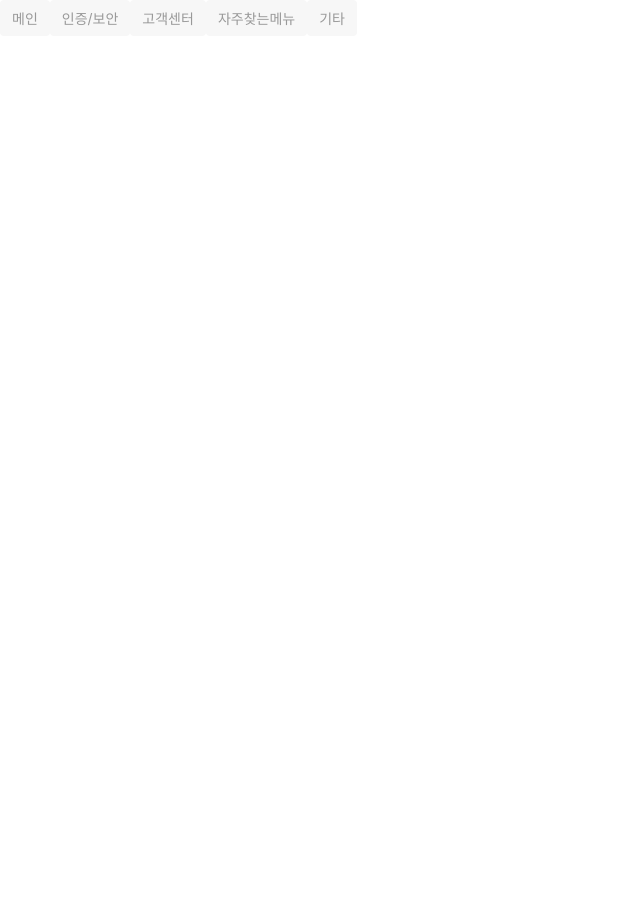
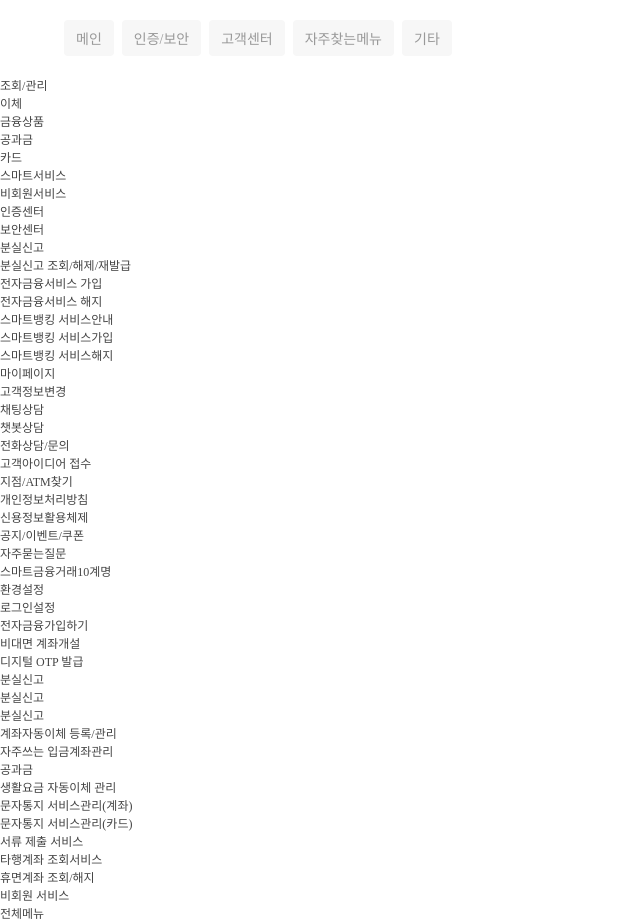
Before and after one commit to hayoung-jeremy/study-redux-2, a React (Create React App) app: page / in a window 1280 px wide. Shown: the whole page, without its empty margins (0-640 px from the left). Before the commit the page ends 800 px from the top, so only its background shows below. Built offline with nearby package versions, Linux system fonts and the light colour scheme.

Commit message:
rendering depth 02

```diff
--- a/src/assets/css/style.css
+++ b/src/assets/css/style.css
@@ -35,7 +35,7 @@ h3,
 h4,
 input,
 button {
-  font-family: arial, Helvetica, AppleSDGothicNeo, sans-serif;
+  font-family: "Noto Sans KR", "Montserrat", serif;
   font-size: 12px;
   color: #444;
 }
@@ -132,8 +132,6 @@ aside {
   display: block;
 }
 
-/* common */
-
 /* clearfix */
 .clearFix {
   *zoom: 1;
@@ -153,9 +151,19 @@ aside {
   top: -9999em;
 }
 
+/* ---------- common ---------- */
 /* container */
-.container {
+.default-container {
+  padding: 20px 12px;
+}
+.default-container.middle {
+  width: 90%;
+  min-width: 400px;
+  margin: 0 auto;
+}
+.flex-container {
   display: flex;
+  justify-content: flex-start;
   align-items: center;
 }
 
@@ -173,6 +181,10 @@ input.btn::placeholder {
   background-color: var(--btn-color-bg);
   font-size: 14px;
   transition: var(--trns-03);
+  cursor: pointer;
+}
+.btn ~ .btn {
+  margin-left: 8px;
 }
 .btn:hover {
   color: var(--txt-btn-hover);
--- a/src/components/DataD1List.js
+++ b/src/components/DataD1List.js
@@ -6,7 +6,7 @@ const DataD1List = () => {
   // 광주은행 메뉴트리
   const [KJ_SB] = data_personal;
   console.log(KJ_SB.menus);
-
+  // depth 01
   const menu_tree = KJ_SB.menus.map((item) => {
     const depth_01__title = item.app_name;
     const depth_01__url = item.app_url;
@@ -19,8 +19,8 @@ const DataD1List = () => {
   });
   return (
     <>
-      <div>
-        <ul className="container">{menu_tree}</ul>
+      <div className="default-container middle">
+        <ul className="flex-container">{menu_tree}</ul>
       </div>
     </>
   );
--- /dev/null
+++ b/src/components/DataD2List.js
@@ -0,0 +1,20 @@
+import React from "react";
+import data_personal from "../db/data_personal.json";
+import { v4 as uuidv4 } from "uuid";
+
+const DataD2List = () => {
+  // 광주은행 메뉴트리
+  const [KJ_SB] = data_personal;
+  // depth 02
+  const menu_tree = KJ_SB.menus.map((item) =>
+    item.menus.map((item) => <li key={uuidv4()}>{item.app_name}</li>)
+  );
+
+  return (
+    <div>
+      <ul>{menu_tree}</ul>
+    </div>
+  );
+};
+
+export default DataD2List;
--- a/src/components/ViewDataPersonal.js
+++ b/src/components/ViewDataPersonal.js
@@ -1,12 +1,14 @@
 // components 폴더에는 오직 view만 담당하는 component 들을 구성한다.
 import React from "react";
 import DataD1List from "./DataD1List";
+import DataD2List from "./DataD2List";
 
 const ViewDataPersonal = () => {
   return (
     <section>
       <h2 className="blind">rendering depth 01 data here</h2>
       <DataD1List />
+      <DataD2List />
     </section>
   );
 };
--- a/src/index.css
+++ b/src/index.css
@@ -1,13 +1,3 @@
-*,
-body {
-  margin: 0;
-  font-family: -apple-system, BlinkMacSystemFont, "Segoe UI", "Roboto", "Oxygen",
-    "Ubuntu", "Cantarell", "Fira Sans", "Droid Sans", "Helvetica Neue",
-    sans-serif;
-  -webkit-font-smoothing: antialiased;
-  -moz-osx-font-smoothing: grayscale;
-}
-
 code {
   font-family: source-code-pro, Menlo, Monaco, Consolas, "Courier New",
     monospace;
```
